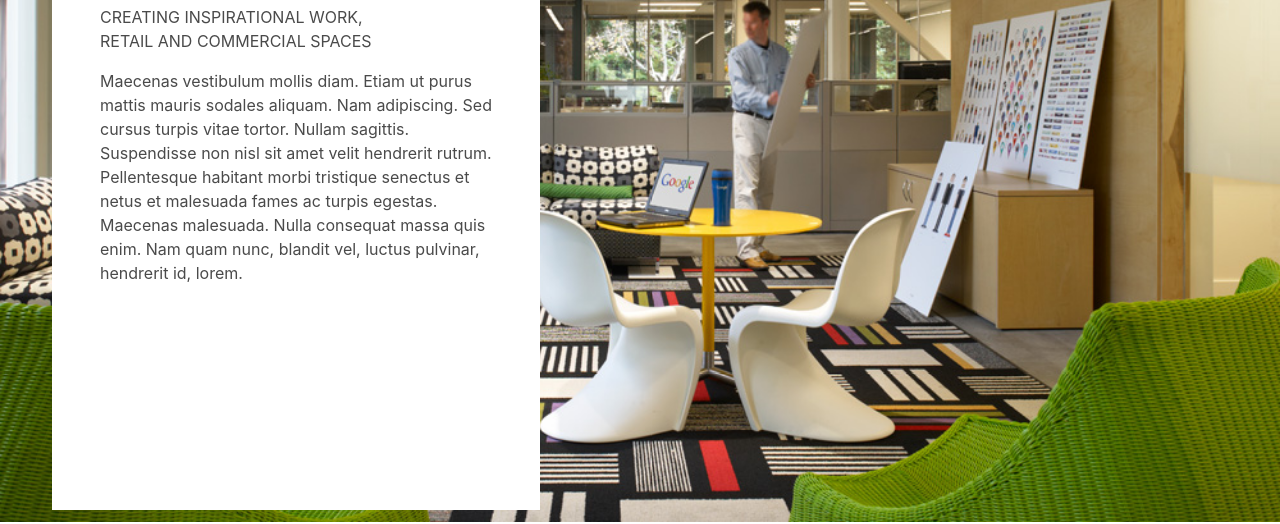
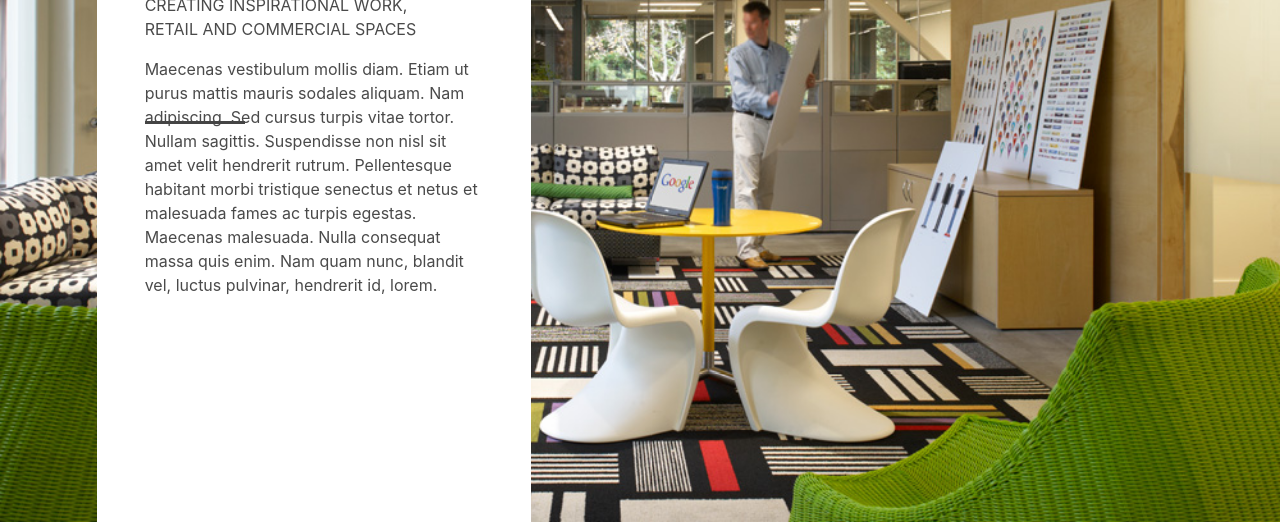
Before and after one commit to developerpaddy/padam, a website: page index.html in a window 1280 px wide. Shown: the part 278-802 px from the top of the page. Drawn offline with nearby package versions, Linux system fonts and the light colour scheme.

Commit message:
has made significant change

```diff
--- a/index.html
+++ b/index.html
@@ -4,7 +4,7 @@
     <meta charset="utf-8">
     <meta http-equiv="X-UA-Compatible" content="IE=edge">
     <meta name="viewport" content="width=device-width, initial-scale=1">
-    <title>My first Bulma website</title>
+    <title>PADAM | moulds the future</title>
     <!-- <link rel="stylesheet" href="css/main.css"> -->
     <link rel="stylesheet" href="https://cdn.jsdelivr.net/npm/bulma@0.9.1/css/bulma.min.css">
     <link rel="stylesheet" href="https://unpkg.com/swiper/swiper-bundle.min.css">
@@ -68,13 +68,25 @@
       }
       .bottom-slider-container{
         width: 100%;
-        height: 100%;
+        height: 85%;
         overflow: hidden;
       }
       .bottom-slider-container .swiper-slide{
         background-color: transparent;
       }
-
+      .center-line{
+        position: fixed;
+        top: 50%;
+        left: calc( 8.3333% + 2.4rem );
+        transform: translateY(-50%);
+      }
+      .line::after{
+        content: '';
+        height: 3px;
+        width: 100px;
+        background-color: #444;
+        display: block;
+      }
     </style>
   </head>
   <body class="">
@@ -117,10 +129,17 @@
         <!-- <img src="img/sec1-bg.jpg" alt="" srcset=""> -->
       </div>
     </section>
+
+    <div class="center-line">
+      <div class="line"></div>
+    </div>
+
     <section class="hero is-fullheight">
-      <div class="container h-100 bsizing-initial">
+      <!-- <div class="container h-100 bsizing-initial"> -->
         <div class="columns h-100">
-          <div class="column px-6 py-0 is-flex is-justify-content-center is-flex-direction-column is-one-third has-background-white h-100">
+          <div class="column is-flex py-0 is-12 h-100">
+            <div class="columns">
+              <div class="column is-4 px-6 is-offset-1 is-flex is-justify-content-center is-flex-direction-column" style="background-color: #fff;">
                 <h1 class="is-uppercase mb-2"><span class="title has-text-weight-bold">Lorem Ipsum</span><br><span class="subtitle">Vestibulum rutrum</span></h1>
 
                 <p class="is-uppercase mb-4">
@@ -134,10 +153,12 @@
                   Maecenas malesuada. Nulla consequat massa quis enim. Nam quam nunc, blandit vel, luctus pulvinar,
                   hendrerit id, lorem.
                 </p>
+              </div>
+            </div>
 
           </div>
         </div>
-      </div>
+      <!-- </div> -->
     </section>
     <section class="hero is-fullheight py-6">
       <div class="columns">
@@ -186,10 +207,10 @@
       </div>
     </section>
 
-    <section class="hero is-fullheight py-6">
-      <div class="container">
+    <section class="hero is-fullheight is-justify-content-flex-end pt-6 pb-0 px-0" style="overflow: hidden;">
+      <!-- <div class="container"> -->
         <div class="columns">
-          <div class="column is-8 is-offset-2">
+          <div class="column is-10 is-offset-1 py-0 pt-6 is-flex is-align-items-flex-end">
             <div class="bottom-slider-container">
 
               <!-- Additional required wrapper -->
@@ -223,7 +244,7 @@
             </div> <!-- bottom slider container end -->
           </div>
         </div>
-      </div>
+      <!-- </div> -->
     </section>
 
     <script src="https://code.jquery.com/jquery-3.5.1.min.js" integrity="sha256-9/aliU8dGd2tb6OSsuzixeV4y/faTqgFtohetphbbj0=" crossorigin="anonymous"></script>
```
Lines whose indentation alone changed are shown as unchanged.
